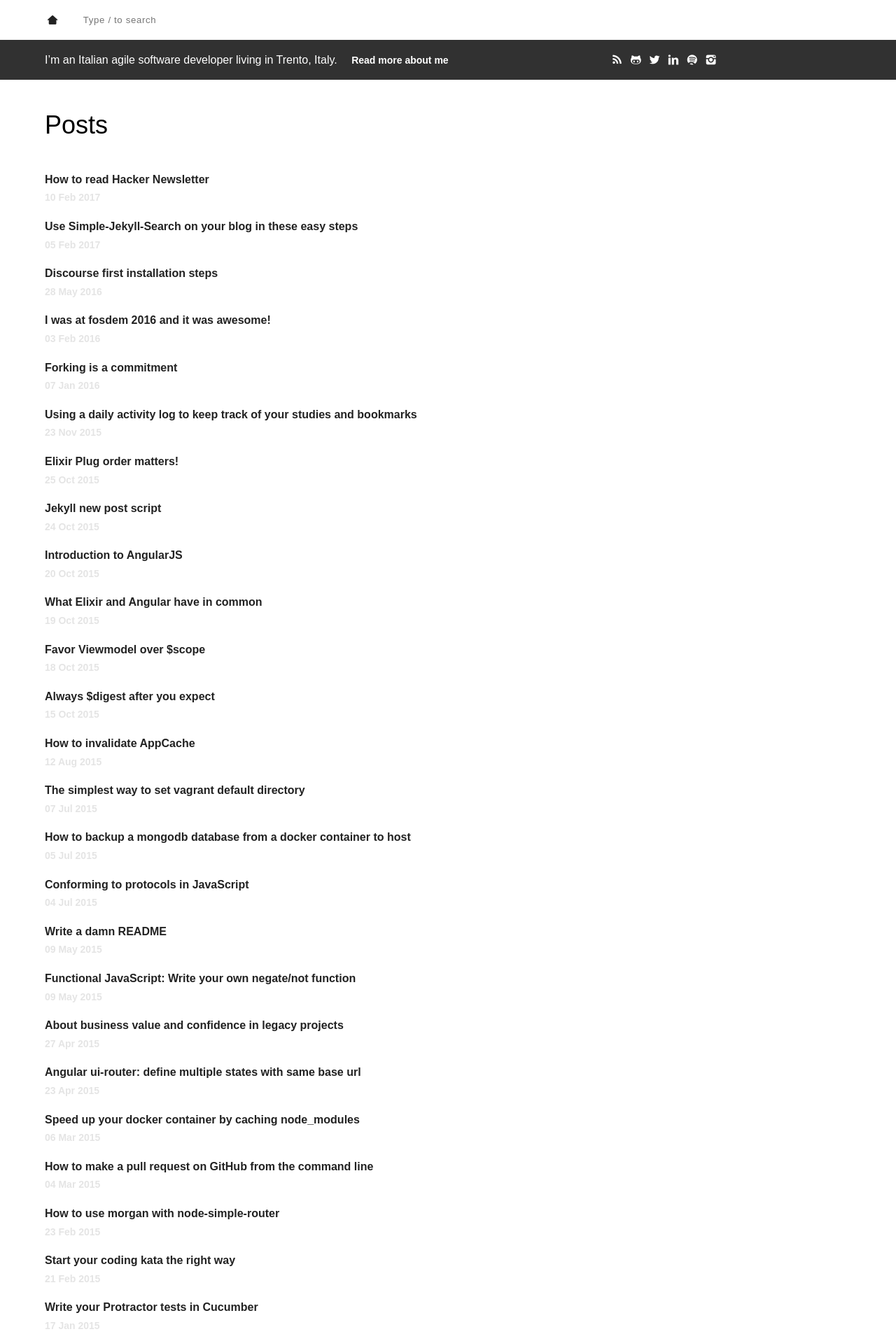
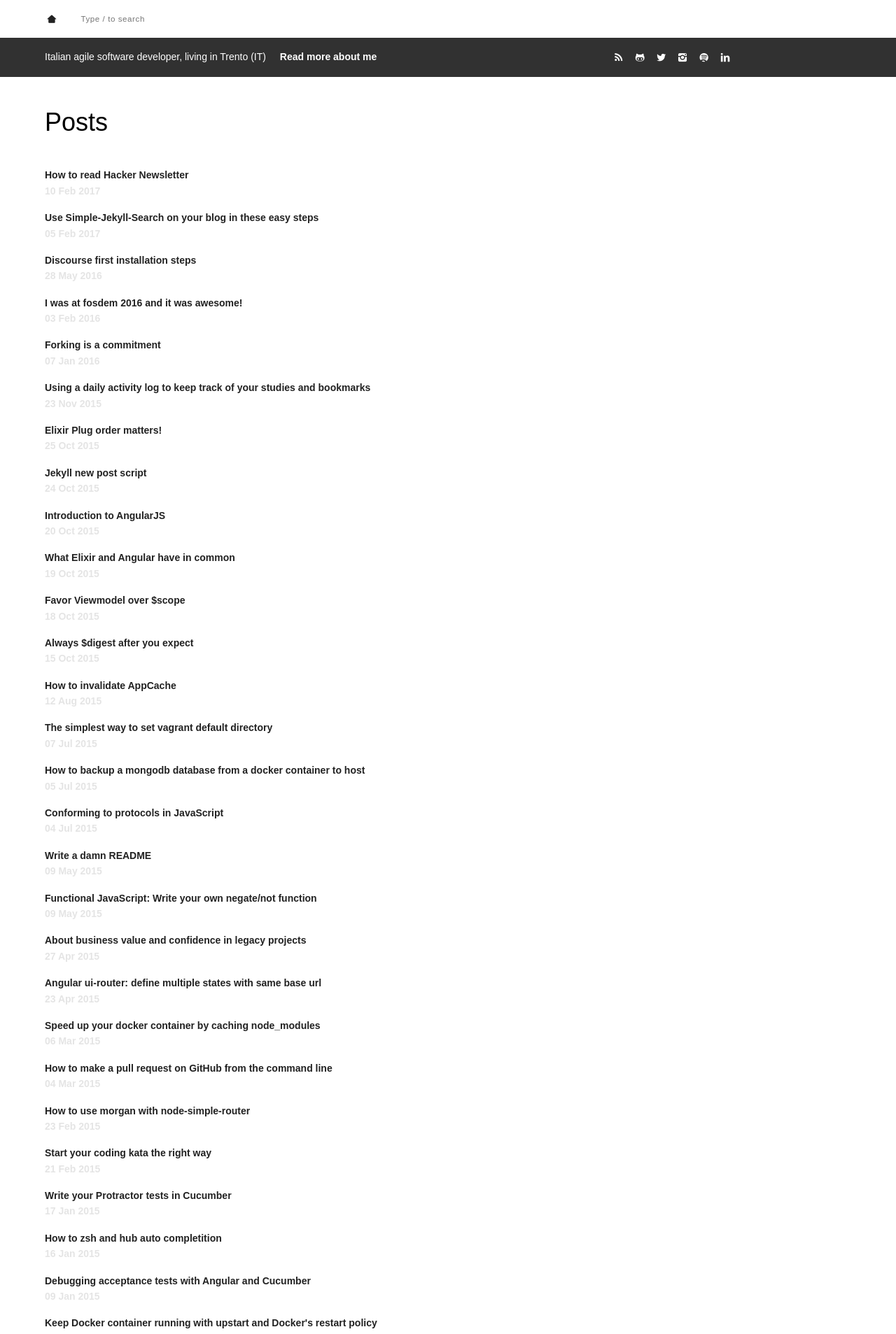
Before and after one commit to christian-fei/christian-fei.github.io-pandoc, a Jekyll site: the page built from index.html, in a window 1280 px wide. Shown: the top 1907 px of the page at 70% size. Built offline with Jekyll 4.4.1, drawn with Linux system fonts in a browser that asks for light colours; comment, search, counter and statistics services are not loaded.

Commit message:
update typography

```diff
--- a/_includes/intro-line.html
+++ b/_includes/intro-line.html
@@ -1,15 +1,15 @@
 {% unless page.title == 'about' %}
 <section class="white cf ph3 ph5-ns pv3 intro-line">
-  <section class="fl w-70 w-100-m">
-    I’m an Italian agile software developer living in Trento, Italy. <a href="/about" class="ml3 f6 link white">Read more about me</a>
+  <section class="fl w-70 w-100-m f6">
+    Italian agile software developer, living in Trento (IT) <a href="/about" class="ml3 link white">Read more about me</a>
   </section>
-  <section class="social-links black fl w-30 w-100-m">
+  <section class="social-links black fl f6 w-30 w-100-m">
     <a target="_blank" href="/rss.xml" class="white"><i class="icon-rss"></i></a>
     <a target="_blank" href="https://github.com/christian-fei" class="white"><i class="icon-github"></i></a>
     <a target="_blank" href="https://twitter.com/christian_fei" class="white"><i class="icon-twitter"></i></a>
+    <a target="_blank" href="https://www.instagram.com/christianfei/" class="white"><i class="icon-instagram"></i></a>
+    <a target="_blank" href="https://open.spotify.com/user/11183484356" class="white"><i class="icon-spotify"></i></a>
     <a target="_blank" href="https://www.linkedin.com/in/christian-fei-6b72b5123?trk=hp-identity-name" class="white"><i class="icon-linkedin"></i></a>
-    <a target="_blank" href="https://open.spotify.com/user/11183484356" class="white"><i class="icon-spotify"></i></a>
-    <a target="_blank" href="https://www.instagram.com/christianfei/" class="white"><i class="icon-instagram"></i></a>
   </section>
 </section>
 {% endunless %}
--- a/_layouts/default.html
+++ b/_layouts/default.html
@@ -36,7 +36,7 @@
 
     <link rel="stylesheet" href="/dest/main.min.css" />
   </head>
-  <body class="avenir">
+  <body class="avenir f6">
     {% include main-header.html %}
     {% include intro-line.html %}
     <main {% unless page.free_layout %} class="ph1 ph5-ns" {% endunless %}>
@@ -91,8 +86,6 @@
           return ((elemBottom <= height) && (elementTop >= scrollTop))
       }
 
-    </script>
-    <script>
       var searchInput = document.getElementById('search-input')
       var searchIsActive = false
       var searchBlinkTimer = 0
--- a/index.html
+++ b/index.html
@@ -8,10 +8,10 @@ layout: default
   </p>
   {% for post in site.posts %}
   {% if post.category == 'posts' %}
-  <a href="{{ post.url }}" title="{{ post.title}}" class="db link f5 mv3 hover-pop-out post-list-title-hover">
+  <a href="{{ post.url }}" title="{{ post.title}}" class="db link mv3 hover-pop-out post-list-title-hover">
     {{ post.title }}
     </br>
-    <time datetime="{{ post.date | date:"%Y-%m-%d" }}" class="db f6 black">
+    <time datetime="{{ post.date | date:"%Y-%m-%d" }}" class="db black">
       {{ post.date | date_to_string }}
     </time>
   </a>
```
Also changed, not shown: other parts of _layouts/default.html (+7 -5 lines), about.html (+1 -35 lines), assets/css/main.css (+20 -2 lines), dest/main.min.css.
